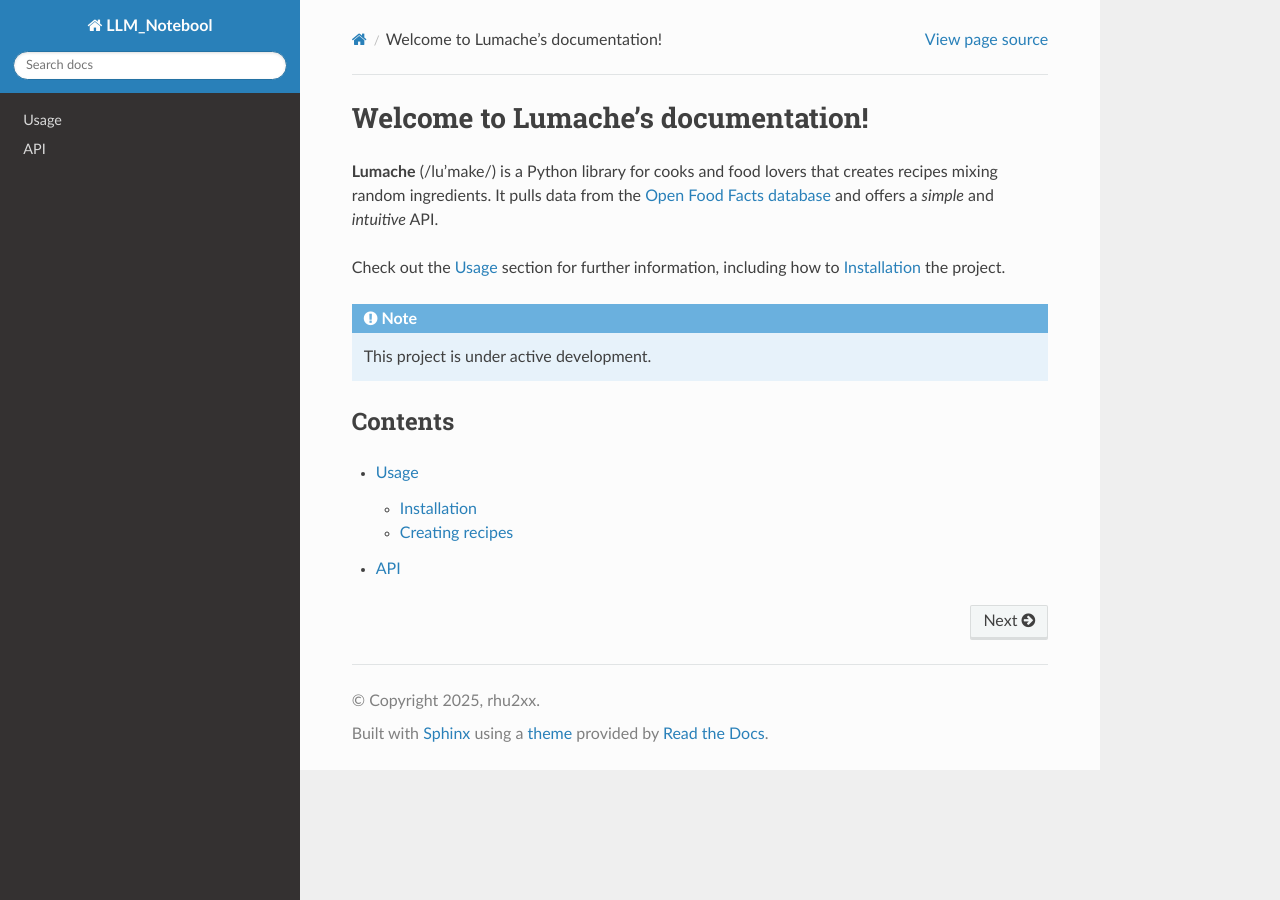
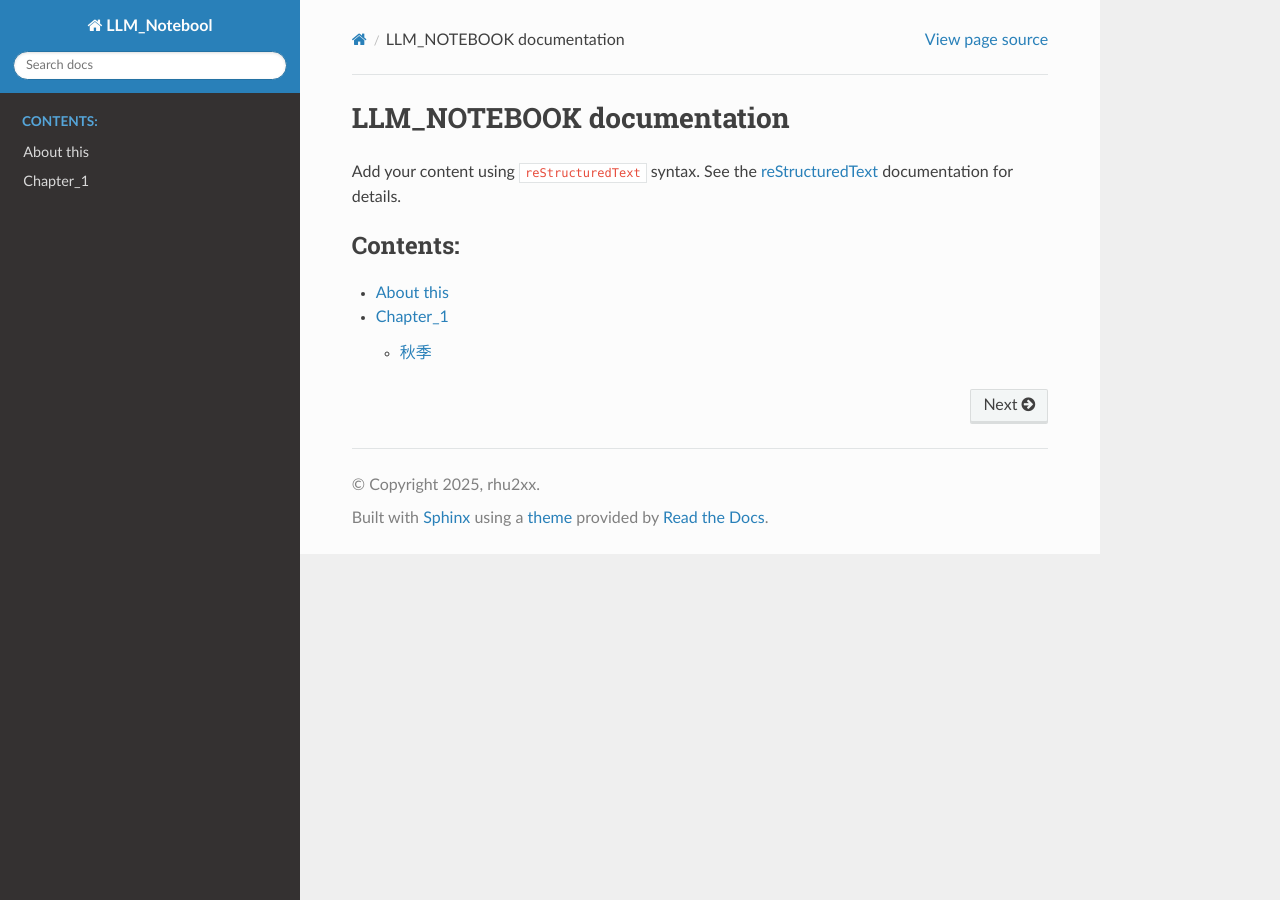
Before and after one commit to rhu2xx/LLM_NOTEBOOK, a Sphinx documentation site: the page built from docs/source/index.rst, in a window 1280 px wide. Built offline with Sphinx 7.4.7 and the Read the Docs theme 3.1.0, drawn with Linux system fonts in a browser that asks for light colours.

Commit message:
init template

```diff
--- /dev/null
+++ b/docs/source/about.md
@@ -0,0 +1,3 @@
+# About this
+
+test_about
--- a/docs/source/api.rst
+++ /dev/null
@@ -1,7 +0,0 @@
-API
-===
-
-.. autosummary::
-   :toctree: generated
-
-   lumache
--- /dev/null
+++ b/docs/source/chapter_1/index.rst
@@ -0,0 +1,7 @@
+Chapter_1
+============
+
+.. toctree::
+   :maxdepth: 2
+
+   pytorch/pytorch
--- a/docs/source/index.rst
+++ b/docs/source/index.rst
@@ -1,22 +1,20 @@
-Welcome to Lumache's documentation!
-===================================
+.. LLM_NOTEBOOK documentation master file, created by
+   sphinx-quickstart on Thu Oct  9 00:37:43 2025.
+   You can adapt this file completely to your liking, but it should at least
+   contain the root `toctree` directive.
 
-**Lumache** (/lu'make/) is a Python library for cooks and food lovers
-that creates recipes mixing random ingredients.
-It pulls data from the `Open Food Facts database <https://world.openfoodfacts.org/>`_
-and offers a *simple* and *intuitive* API.
+LLM_NOTEBOOK documentation
+==========================
 
-Check out the :doc:`usage` section for further information, including
-how to :ref:`installation` the project.
+Add your content using ``reStructuredText`` syntax. See the
+`reStructuredText <https://www.sphinx-doc.org/en/master/usage/restructuredtext/index.html>`_
+documentation for details.
 
-.. note::
-
-   This project is under active development.
-
-Contents
---------
 
 .. toctree::
+   :maxdepth: 2
+   :caption: Contents:
 
-   usage
-   api
+
+   about
+   chapter_1/index
```
Also changed, not shown: docs/source/chapter_1/pytorch/pytorch.md (added, +18 -0 lines), docs/source/usage.rst (deleted, +0 -33 lines), lumache.py (deleted, +0 -23 lines), pyproject.toml (deleted, +0 -8 lines).
